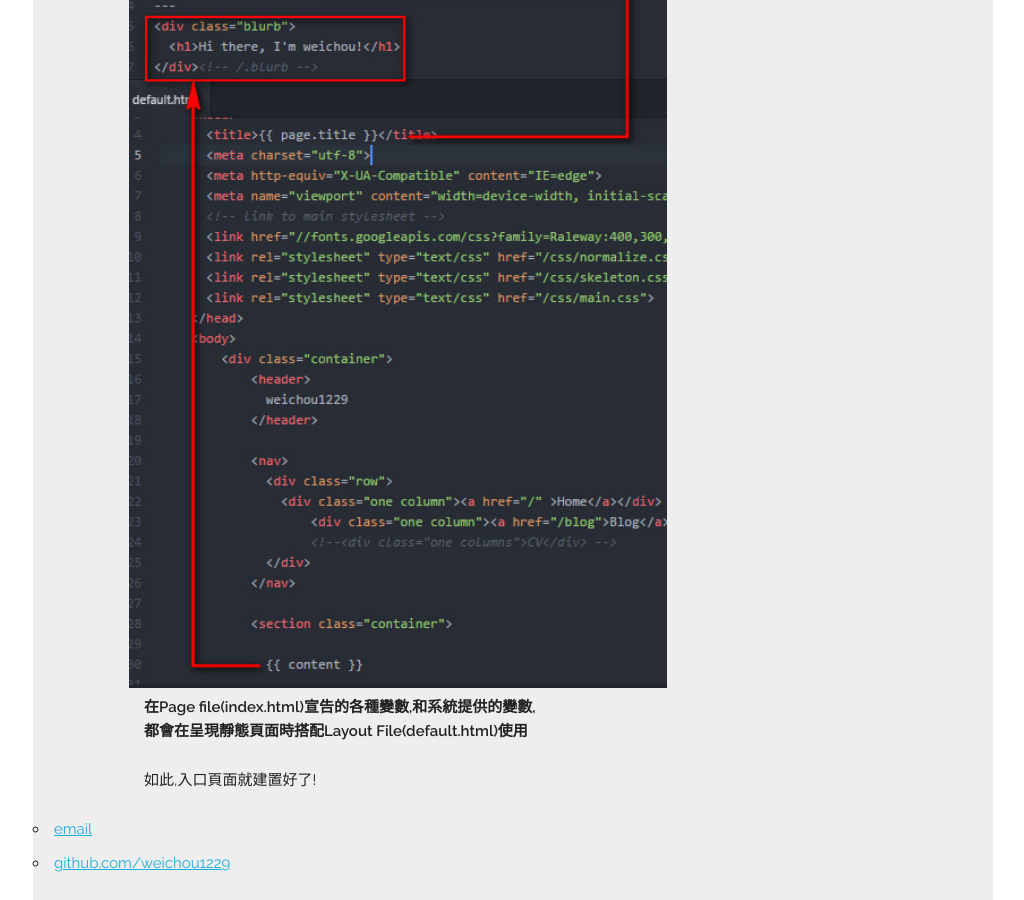
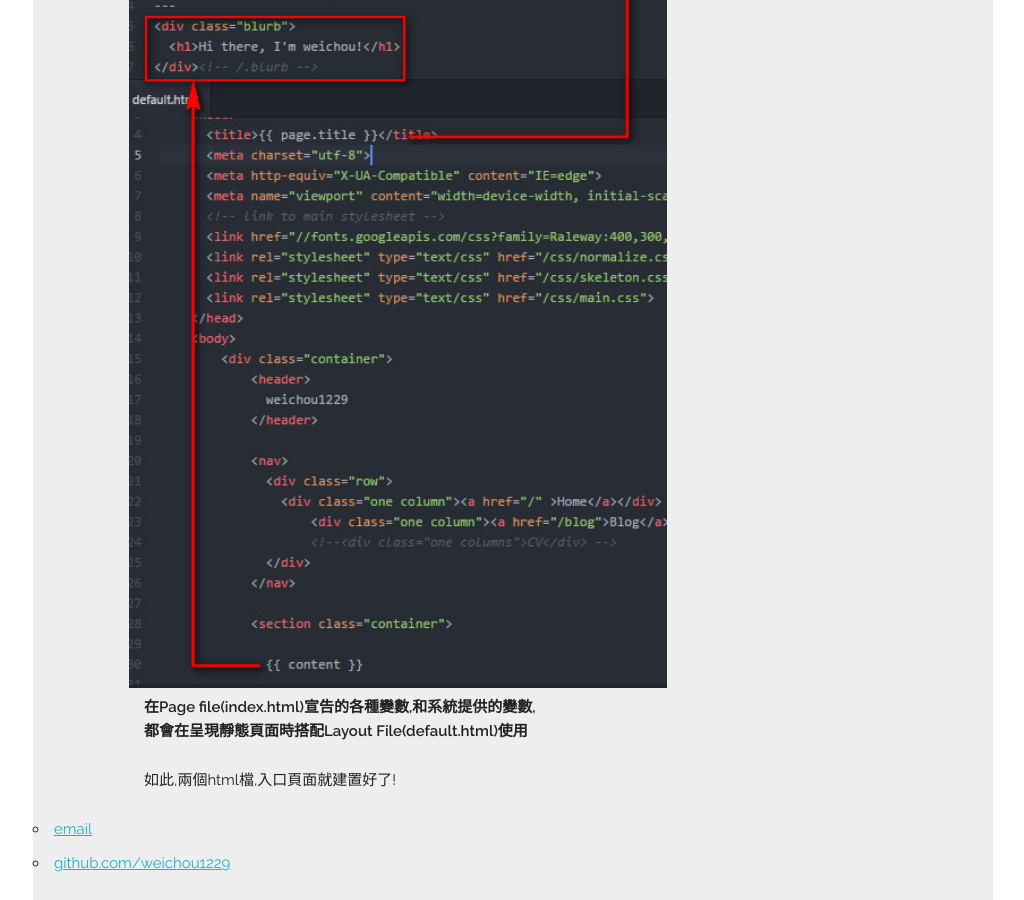
Before and after one commit to weichou1229/weichou.github.io, a Jekyll site: the page built from _posts/blog/2016-07-30-建立自己的-GitHub-Pages-website.md, in a window 1280 px wide and 900 px high, scrolled down 4273 px. Shown: the whole window, without its empty margins (127-1151 px from the left). Built offline with Jekyll 4.4.1, drawn with Linux system fonts in a browser that asks for light colours; comment, search, counter and statistics services are not loaded.

```diff
--- a/_posts/blog/2016-07-30-建立自己的-GitHub-Pages-website.md
+++ b/_posts/blog/2016-07-30-建立自己的-GitHub-Pages-website.md
@@ -144,4 +144,4 @@ Jekyll also happens to be the engine behind GitHub Pages...
 　**在Page file(index.html)宣告的各種變數,和系統提供的變數,
 　都會在呈現靜態頁面時搭配Layout File(default.html)使用**
 
-　如此,入口頁面就建置好了!
+　如此,兩個html檔,入口頁面就建置好了!
```
